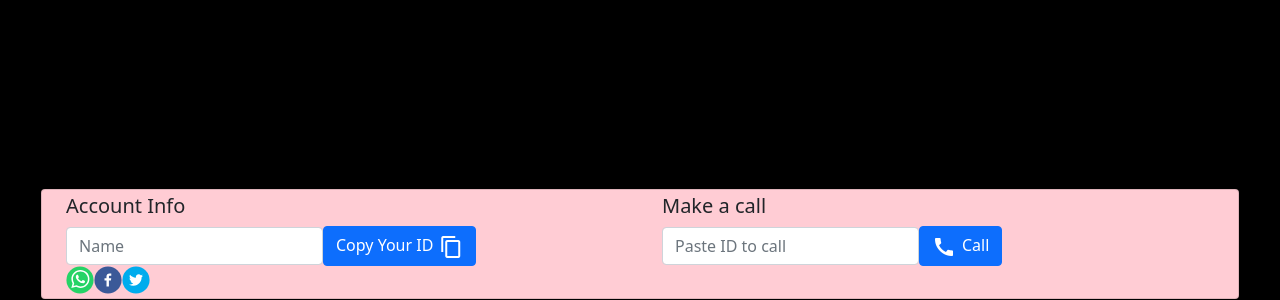
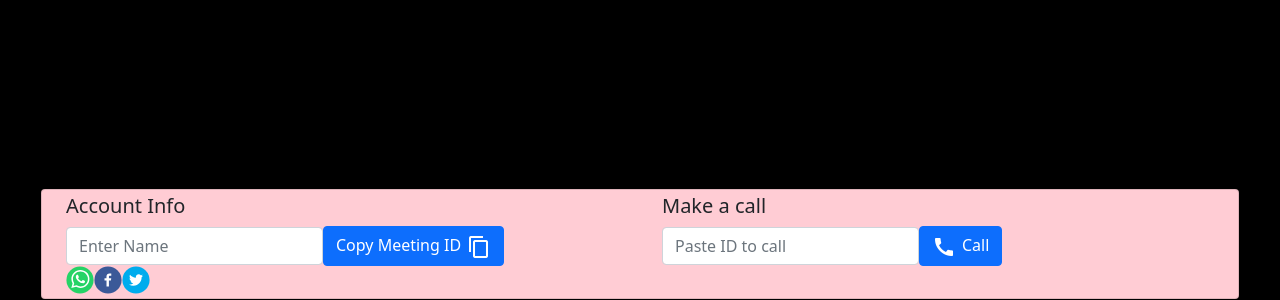
Before and after one commit to pranjal-1604/TeamsClone, a React (Create React App) app in the folder client/: page /video_call in a window 1280 px wide. Shown: the part 612-912 px from the top of the page. Built offline with nearby package versions, Linux system fonts and the light colour scheme; no server answers; the HTML template or start-up script is replaced by a standard one.

Commit message:
final modifications

```diff
--- a/client/src/SocketContext.js
+++ b/client/src/SocketContext.js
@@ -17,7 +17,7 @@ const ContextProvider = ({ children }) => {
   const [userVideoStatus, setUserVideoStatus] = useState();
   const [myMicStatus, setMyMicStatus] = useState(true);
   const [userMicStatus, setUserMicStatus] = useState();
-  const [show, setShow] = useState(false);
+
 
   const myVideo = useRef();
   const userVideo = useRef();
@@ -59,14 +59,6 @@ const ContextProvider = ({ children }) => {
       setCall({ isReceivingCall: true, from, name: callerName, signal });
     });
   }, []);
-
-
-  const handleVisible = () => {
-    setShow(true);
-    setTimeout(() => {
-      setShow(false);
-    }, 1000);
-  };
 
 
   const answerCall = () => {
@@ -178,10 +170,7 @@ const ContextProvider = ({ children }) => {
         updateVideo,
         myMicStatus,
         userMicStatus,
-        updateMic,
-        show,
-        setShow,
-        handleVisible,
+        updateMic
       }}
     >
       {children}
--- a/client/src/components/VideoCallWindow/Notifications.js
+++ b/client/src/components/VideoCallWindow/Notifications.js
@@ -6,7 +6,7 @@ import Teams from "../../media/teams.mp3";
 import VideoIcon from "../../media/video-call-icon.jpg";
 
 /**
- * @returns A pop-up modal when a user receives permission request from the other user to join the meet.
+ * @returns {Modal} A pop-up modal when a user receives permission request from the other user to join the meet.
  * Bootstrap modal pops up displaying the name of the person who is making the request with two options of either
    accepting or rejecting the call.
  * A caller tune also plays notifying the user of the request.
--- a/client/src/components/VideoCallWindow/OptionComponents/AccountInfo.js
+++ b/client/src/components/VideoCallWindow/OptionComponents/AccountInfo.js
@@ -1,4 +1,4 @@
-import { useContext } from "react";
+import { useContext, useState } from "react";
 import { CopyToClipboard } from "react-copy-to-clipboard";
 import Form from "react-bootstrap/Form";
 import Button from "react-bootstrap/Button";
@@ -14,22 +14,43 @@ import {
   FacebookShareButton,
 } from "react-share";
 
+/**
+ *
+ * @returns {Form, CopytoClipboard , Alert ShareIcons}
+ *Form to enter name
+ *Copy to clipboard for copying meeting ID
+ *Alert to notify ID is copied
+ *ShareTcons as shortcuts to share ID over common social media platforms
+ */
+
 function AccountInfo() {
-  const { me, name, setName, show, handleVisible } = useContext(SocketContext);
+  const { me, name, setName } = useContext(SocketContext);
+  const [show, setShow] = useState(false);
+
+  //function to handle visibility of alert
+  const handleVisible = () => {
+    setShow(true);
+    setTimeout(() => {
+      setShow(false);
+    }, 1000);
+  };
 
   return (
     <Col xs={12} md={6} className="justify-content-center">
       <div className="mx-auto">
         <h5>Account Info</h5>
         <Form inline>
+          {/* Form for entering name */}
           <Form.Control
-            placeholder="Name"
+            placeholder="Enter Name"
             value={name}
             onChange={(e) => setName(e.target.value)}
           />
+
+          {/* Copy ID to clipboard */}
           <CopyToClipboard text={me}>
             <Button variant="primary" onClick={handleVisible}>
-              Copy Your ID
+              Copy Meeting ID
               <i
                 className="material-icons content-copy"
                 style={{ verticalAlign: "middle", marginLeft: "6px" }}
@@ -38,6 +59,8 @@ function AccountInfo() {
               </i>
             </Button>
           </CopyToClipboard>
+
+          {/* Conditionally render alert when meeting ID is copied */}
           {show && (
             <Alert
               style={{
@@ -60,6 +83,8 @@ function AccountInfo() {
             </Alert>
           )}
         </Form>
+
+        {/* Share meeting ID on whatsapp */}
         <WhatsappShareButton
           url={`https://ms-teams-video-chat.netlify.app/`}
           title={`Join this meeting with the given code ""\n`}
@@ -67,12 +92,16 @@ function AccountInfo() {
         >
           <WhatsappIcon size={28} round />
         </WhatsappShareButton>
+
+        {/* Share meeting ID on facebook */}
         <FacebookShareButton
           url={`https://ms-teams-video-chat.netlify.app/`}
           title={`Join this meeting with the given code ""\n`}
         >
           <FacebookIcon size={28} round />
         </FacebookShareButton>
+
+        {/* Share meeting ID on twitter */}
         <TwitterShareButton
           url={`https://ms-teams-video-chat.netlify.app/`}
           title={`Join this meeting with the given code  \n`}
--- a/client/src/components/VideoCallWindow/OptionComponents/JoinMeet.js
+++ b/client/src/components/VideoCallWindow/OptionComponents/JoinMeet.js
@@ -6,7 +6,7 @@ import { SocketContext } from "../../../SocketContext";
 
 /**
  *
- * @returns A form to paste in the ID of the meeting to be joined and a button to initate permission request to join the meeting.
+ * @returns {Form, Button} A form to paste in the ID of the meeting to be joined and a button to initate permission request to join the meeting.
  */
 
 function JoinMeet() {
--- a/client/src/components/VideoCallWindow/VideoPlayerComponents/MyVideoDisplay.js
+++ b/client/src/components/VideoCallWindow/VideoPlayerComponents/MyVideoDisplay.js
@@ -5,7 +5,7 @@ import { SocketContext } from "../../../SocketContext";
 
 /**
  *
- * @returns Conditionally renders users video and audio once allowed access.
+ * @returns {video,Button} Conditionally renders users video and audio once allowed access.
  * Has audio/video mute buttons.
  */
 
--- a/client/src/components/VideoCallWindow/VideoPlayerComponents/UserVideoDisplay.js
+++ b/client/src/components/VideoCallWindow/VideoPlayerComponents/UserVideoDisplay.js
@@ -4,7 +4,7 @@ import { useContext } from "react";
 
 /**
  *
- * @returns Conditional rendering of user's video only once call is accepted and until it ends.
+ * @returns {video} Conditional rendering of user's video once call is accepted until it ends.
  */
 
 function UserVideoDisplay() {
--- a/client/src/components/homePageComponents/Connect.js
+++ b/client/src/components/homePageComponents/Connect.js
@@ -5,7 +5,7 @@ import VideoConnect from "../../media/video connect.jpg";
 import VideoChat from "../../media/video chat icon.png";
 
 /**
- * @returns A button clicking which opens up the video call window in a new tab.
+ * @returns {Button} Clicking which opens up the video call window in a new tab.
  */
 
 function Connect()
--- a/client/src/components/homePageComponents/WelcomeNote.js
+++ b/client/src/components/homePageComponents/WelcomeNote.js
@@ -4,7 +4,7 @@ import { Row, Col } from "react-bootstrap";
 
 /**
  *
- * @returns Welcome note greeting the user
+ * @returns {Typewriter} Welcome note greeting the user
  */
 
 function WelcomeNote()
```
